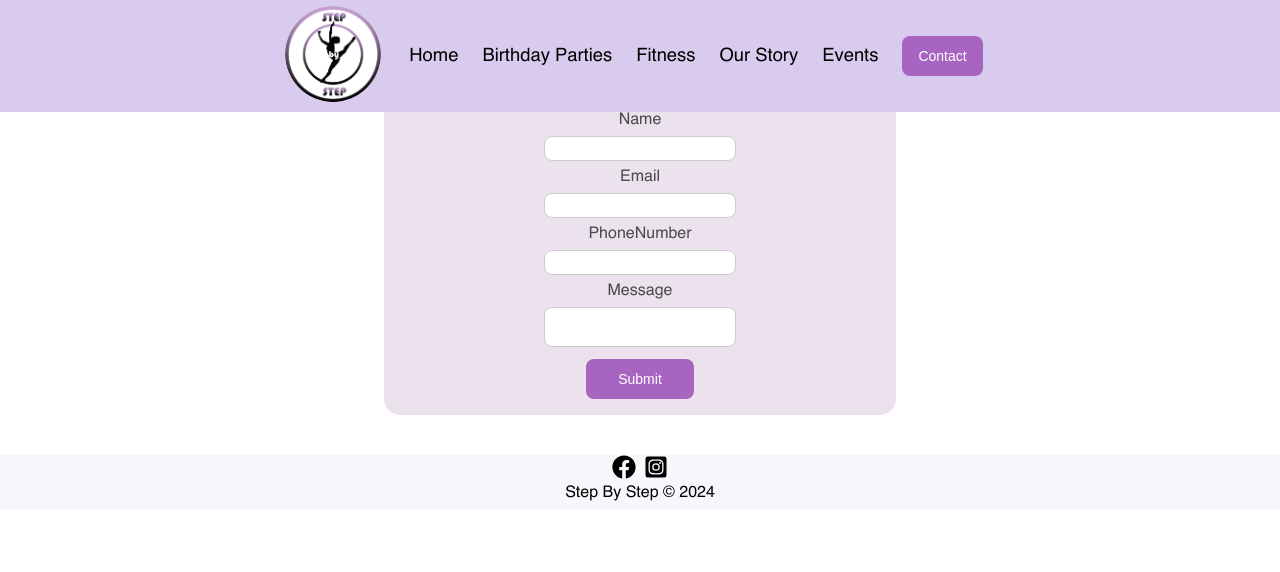
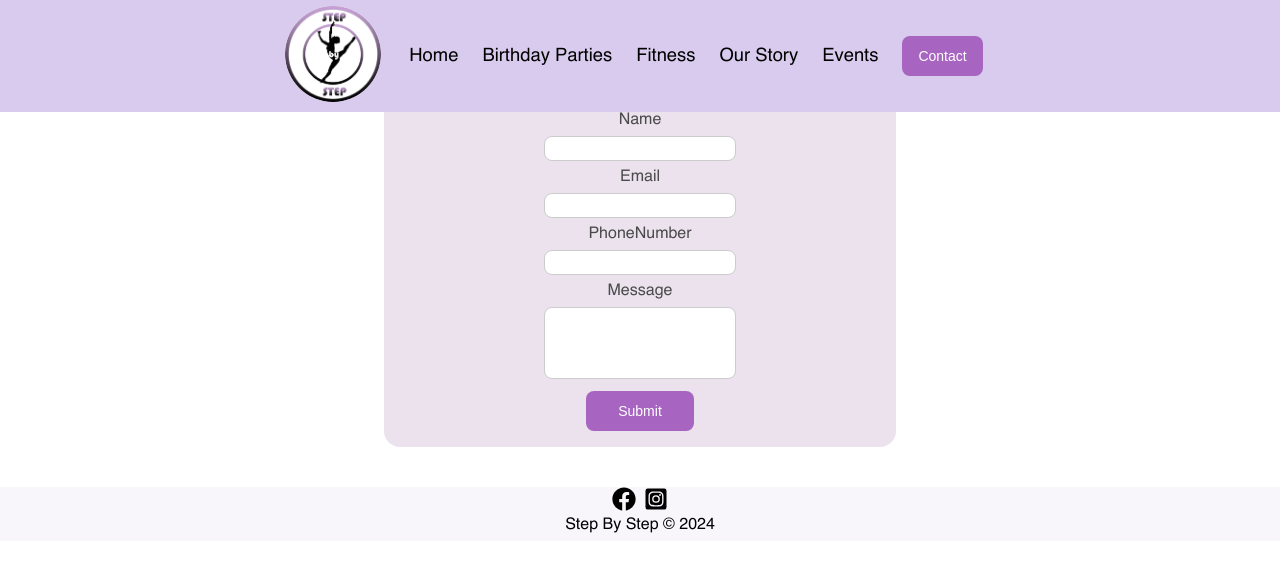
Before and after one commit to ralphdaryn/stepbystepstars, a React (Create React App) app: page /contact in a window 1280 px wide. Shown: the top 572 px of the page. Built offline with nearby package versions, Linux system fonts and the light colour scheme.

Commit message:
style contact

```diff
--- a/src/components/Contact/Contact.scss
+++ b/src/components/Contact/Contact.scss
@@ -40,10 +40,23 @@
     margin-bottom: 0.5rem;
   }
 
-  &__input,
+  &__input {
+    width: 100%;
+    padding: 0.25rem;
+    border-radius: 8px;
+    border: 1px solid #ccc;
+    resize: none;
+    @include tablet {
+      width: 12rem;
+    }
+    @include desktop {
+      padding: 0.25rem 0.5rem;
+    }
+  }
   &__textarea-message {
     width: 100%;
-    padding: 0.25rem;
+    height: 4.5rem;
+    padding: 0.5rem;
     border-radius: 8px;
     border: 1px solid #ccc;
     resize: none;
--- a/src/components/Header/Header.scss
+++ b/src/components/Header/Header.scss
@@ -1,270 +1,10 @@
-// @use "../../styles/partials/colors" as *;
-// @use "../../styles/partials/mixins" as *;
-
-// .header {
-//   &__container {
-//     width: 100%;
-//     height: 7rem;
-//     display: flex;
-//     justify-content: space-between;
-//     align-items: center;
-//     padding: 1rem;
-//     background-color: rgb(216, 203, 237);
-//     position: fixed;
-//     top: 0;
-//     z-index: 100;
-//     @include tablet {
-//       padding: 2rem;
-//     }
-//     @include desktop {
-//       justify-content: center;
-//       gap: 1rem;
-//     }
-//   }
-
-//   &__logo {
-//     width: 12vh;
-//     border-radius: 3rem;
-//   }
-
-//   &__navbar {
-//     @include desktop {
-//       display: none;
-//     }
-//     &:hover {
-//       cursor: pointer;
-//     }
-//   }
-
-//   &__navigation {
-//     display: none;
-//     @include desktop {
-//       display: flex;
-//       align-items: center; /* Align items in the center */
-//     }
-//     &-span {
-//       &:hover {
-//         color: #8638a4;
-//       }
-//     }
-//     &-list {
-//       display: flex;
-//       align-items: center; /* Ensures alignment with the button */
-//     }
-//     &-link {
-//       padding: 0 0.75rem;
-//       font-size: 1.15rem;
-//       font-family: "Helvetica", "sans-serif";
-//       position: relative;
-//       cursor: pointer;
-
-//       a {
-//         color: black;
-//         display: inline-block; /* Ensures alignment with the button */
-//         height: 40px; /* Matches button height */
-//         line-height: 40px; /* Centers text vertically */
-//         &:hover {
-//           color: #8638a4;
-//         }
-//       }
-
-//       &:hover,
-//       &.active {
-//         &::after {
-//           content: "";
-//           position: absolute;
-//           left: 0;
-//           bottom: -3px; /* Adjusted bottom position for the underline */
-//           width: calc(100% - 2rem);
-//           height: 3px;
-//           background-color: #8638a4;
-//           margin-left: 1rem;
-//         }
-//       }
-
-//       &.contact-button::after {
-//         content: none; /* Removes the underline from the contact button */
-//       }
-
-//       .arrow-icon {
-//         display: inline-block;
-//         @include desktop {
-//           display: none !important;
-//         }
-//       }
-
-//       &-dropdown {
-//         display: none;
-//         position: absolute;
-//         top: 100%;
-//         left: 0;
-//         background-color: #fff;
-//         padding: 0.25rem; /* Reduced padding for less spacing */
-//         margin-top: 0.25rem; /* Reduced margin for less spacing */
-//         border-radius: 0.5rem;
-//         box-shadow: 0 2px 5px rgba(0, 0, 0, 0.15);
-//         z-index: 10;
-//         width: max-content;
-
-//         li {
-//           padding: 0 1rem; /* Reduced padding for less spacing */
-//           font-size: 1rem;
-
-//           a {
-//             font-weight: normal;
-//             &:hover {
-//               text-decoration: underline;
-//             }
-//           }
-//         }
-//       }
-
-//       &:hover .header__navigation-link-dropdown {
-//         display: block;
-//         background-color: #fff;
-//       }
-//     }
-//   }
-
-//   &__sidebar {
-//     width: 100%;
-//     height: 100%;
-//     background-color: #f9f6fb;
-//     position: fixed;
-//     top: 110px;
-//     z-index: 100;
-
-//     @include tablet {
-//       display: block;
-//     }
-//     &-list {
-//       display: flex;
-//       flex-direction: column;
-//       gap: 1rem;
-//       padding: 2rem;
-//       @include tablet {
-//         padding: 2rem 4rem;
-//       }
-//     }
-//     &-dropdown {
-//       display: flex;
-//       flex-direction: column;
-//       padding-top: 0.25rem;
-//       padding-left: 0.25rem;
-//       gap: 0.25rem;
-//     }
-//     &-link {
-//       display: block;
-//       align-items: center;
-//       justify-content: space-between;
-//       font-size: 1.15rem;
-//       position: relative;
-//       transition: background-color 0.3s ease;
-
-//       a, span {
-//         display: flex;
-//         align-items: center;
-//         justify-content: space-between;
-//         width: 100%;
-//         font-size: 1.25rem;
-//         text-decoration: none;
-
-//         &:hover {
-//           color: #8638a4;
-//           text-decoration: none;
-//         }
-//       }
-
-//       &:hover {
-//         background-color: rgba(0, 0, 0, 0.05);
-//       }
-
-//       &-dropdown {
-//         display: none;
-//         position: relative; /* Changed to relative to display under the item */
-//         flex-direction: column; /* Ensure items are stacked */
-//         background-color: #f9f6fb;
-//         padding: 0.25rem; /* Reduced padding for less spacing */
-//         width: 100%; /* Ensure dropdown takes full width */
-
-//         li {
-//           padding: 0.25rem 1rem; /* Reduced padding for less spacing */
-//           font-size: 1rem;
-
-//           a {
-//             font-weight: normal;
-//             &:hover {
-//               text-decoration: underline;
-//             }
-//           }
-//         }
-//       }
-//     }
-
-//     &-link:hover .header__sidebar-dropdown {
-//       display: flex; /* Show dropdown on hover */
-//     }
-
-//     &-icons {
-//       display: flex;
-//       justify-content: center;
-//       align-items: center;
-//       gap: 0.5rem;
-//       font-size: 1.5rem;
-//     }
-//     &-facebook {
-//       &:hover {
-//         color: #3b5998;
-//       }
-//     }
-//     &-instagram {
-//       &:hover {
-//         color: #8b338c;
-//       }
-//     }
-//     &-footer {
-//       text-align: center;
-//     }
-//     &-text {
-//       font-weight: 400;
-//     }
-//   }
-
-//   .contact-button {
-//     @include desktop {
-//       background-color: #a864c1;
-//       border-radius: 8px;
-//       border: none;
-//       color: #ffffff;
-//       cursor: pointer;
-//       font-size: 14px;
-//       font-weight: 500;
-//       height: 40px;
-//       line-height: 20px;
-//       padding: 10px 16px;
-//       text-align: center;
-//       text-decoration: none;
-//       transition: background-color 0.3s ease;
-
-//       &:hover,
-//       &:focus {
-//         background-color: #86509a;
-//       }
-
-//       &::after {
-//         content: none; /* Removes the underline from the contact button */
-//       }
-//     }
-//   }
-// }
-
 @use "../../styles/partials/colors" as *;
 @use "../../styles/partials/mixins" as *;
 
 .header {
   &__container {
     width: 100%;
-    height: 7rem; /* Fixed height */
+    height: 7rem;
     display: flex;
     justify-content: space-between;
     align-items: center;
```
